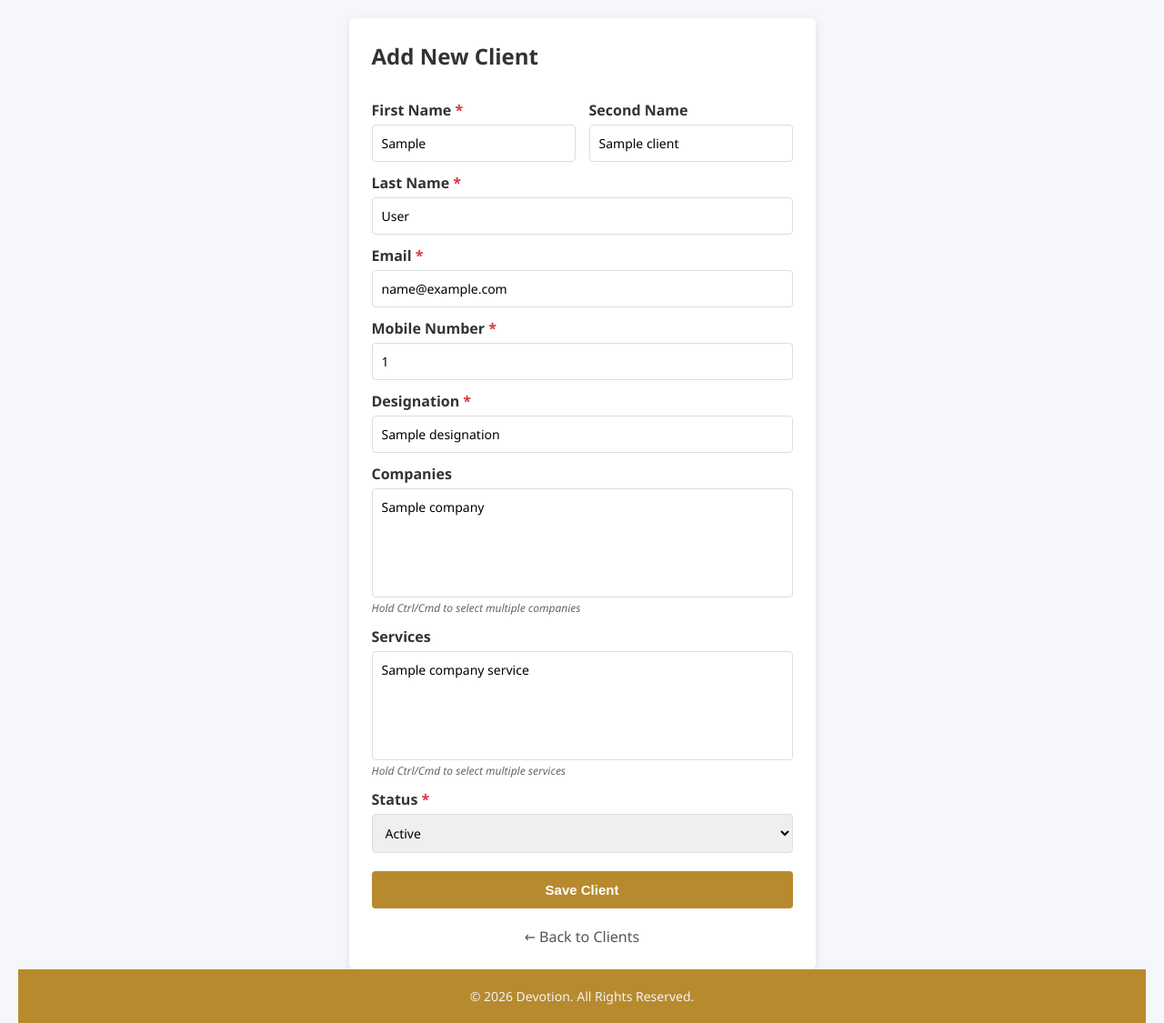
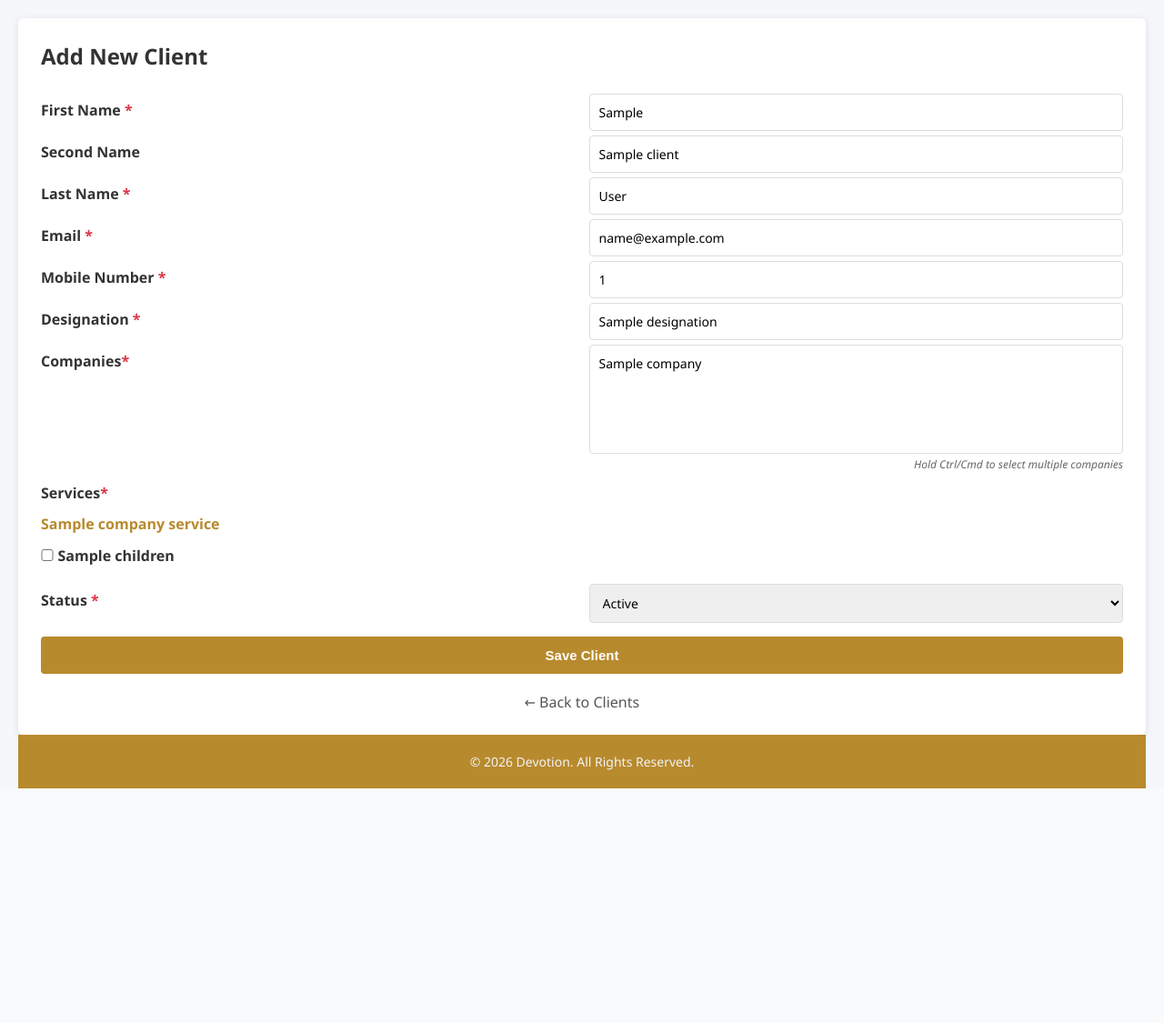
Before and after one commit to GKDevotion/cms-demo, a PHP site: template views/form.php in a window 1280 px wide. Shown: the whole page at 91% size. After the commit the page ends 867 px from the top, so only its background shows below. Run offline with PHP 8.4, Linux system fonts and the light colour scheme; the template is opened without the code that fills it: most values are stand-ins (such as "Sample title", 1, 10 or a date in 2020); data that the repository does not hold is empty.

Commit message:
in client update service can select multiple  using checkbox

```diff
--- a/assets/css/style.css
+++ b/assets/css/style.css
@@ -36,8 +36,7 @@ body {
 }
 
 .container-narrow {
-    max-width: 600px;
-    margin: auto;
+
     background: #fff;
     padding: 25px;
     border-radius: 6px;
@@ -174,6 +173,7 @@ select[multiple] {
 }
 
 .form-hint {
+    text-align: end;
     font-size: 12px;
     color: #666;
     margin-top: 3px;
--- a/views/form.php
+++ b/views/form.php
@@ -10,6 +10,7 @@
  * - $companies: Array of available companies
  * - $is_edit: Boolean flag indicating if this is an edit form
  */
+
 ?>
 
 <div class="container-narrow">
@@ -27,101 +28,159 @@
     <?php endif; ?>
 
     <form method="POST">
-        <div class="form-row">
-            <div>
+
+        <div class="row">
+            <!-- LEFT COLUMN (col-6) -->
+            <div class="col-md-6">
+
+                <div class="form-row mb-3">
                     <label>First Name <span class="required">*</span></label>
-                <input
-                    type="text"
-                    name="first_name"
-                    placeholder="Enter Your First Name"
+                    <input type="text" name="first_name" placeholder="Enter Your First Name"
                         value="<?php echo htmlspecialchars($_POST['first_name'] ?? ($client['first_name'] ?? '')); ?>"
                         required>
                 </div>
-            <div>
+
+                <div class="form-row mb-3">
                     <label>Second Name</label>
-                <input
-                    type="text"
-                    name="second_name"
-                    placeholder="Enter Your Second Name"
+                    <input type="text" name="second_name" placeholder="Enter Your Second Name"
                         value="<?php echo htmlspecialchars($_POST['second_name'] ?? ($client['second_name'] ?? '')); ?>">
                 </div>
+
+                <div class="form-row mb-3">
+                    <label>Last Name <span class="required">*</span></label>
+                    <input type="text" name="last_name" placeholder="Enter Your Last Name"
+                        value="<?php echo htmlspecialchars($_POST['last_name'] ?? ($client['last_name'] ?? '')); ?>"
+                        required>
                 </div>
 
-        <label>Last Name <span class="required">*</span></label>
-        <input
-            type="text"
-            name="last_name"
-            placeholder="Enter Your Last Name"
-            value="<?php echo htmlspecialchars($_POST['last_name'] ?? ($client['last_name'] ?? '')); ?>"
-            required>
-
+                <div class="form-row mb-3">
                     <label>Email <span class="required">*</span></label>
-        <input
-            type="email"
-            name="email"
-            placeholder="example@email.com"
+                    <input type="email" name="email" placeholder="example@email.com"
                         value="<?php echo htmlspecialchars($_POST['email'] ?? ($client['email'] ?? '')); ?>"
                         required>
+                </div>
 
+                <div class="form-row mb-3">
                     <label>Mobile Number <span class="required">*</span></label>
-        <input
-            type="text"
-            name="mobile_number"
-            placeholder="+1-234-567-8900"
+                    <input type="text" name="mobile_number" placeholder="+91 1000010000"
                         value="<?php echo htmlspecialchars($_POST['mobile_number'] ?? ($client['mobile_number'] ?? '')); ?>"
                         required>
+                </div>
 
+                <div class="form-row mb-3">
                     <label>Designation <span class="required">*</span></label>
-        <input
-            type="text"
-            name="designation"
-            placeholder="e.g., Manager, Director"
+                    <input type="text" name="designation" placeholder="e.g., Manager, Director"
                         value="<?php echo htmlspecialchars($_POST['designation'] ?? ($client['designation'] ?? '')); ?>"
                         required>
+                </div>
 
-        <label>Companies</label>
-        <select name="companies[]" multiple>
+                <div class="form-row mb-3">
+                    <label>Companies<span class="required">*</span></label>
+                    <select name="companies[]" multiple class="form-control">
                         <?php if (!empty($companies)): ?>
                             <?php foreach ($companies as $company): ?>
-                    <option
-                        value="<?php echo htmlspecialchars($company['id']); ?>"
+                                <option value="<?php echo htmlspecialchars($company['id']); ?>"
                                     <?php
                                     $selected_companies = $_POST['companies'] ?? ($client_companies ?? []);
                                     echo in_array($company['id'], $selected_companies) ? 'selected' : '';
                                     ?>>
                                     <?php echo htmlspecialchars($company['company_name']); ?>
                                 </option>
+
                             <?php endforeach; ?>
+
                         <?php else: ?>
                             <option disabled>No companies available</option>
                         <?php endif; ?>
                     </select>
-        <div class="form-hint">Hold Ctrl/Cmd to select multiple companies</div>
-
-        <label>Services</label>
-        <select name="company_services[]" class="form-select" multiple>
-            <?php foreach ($company_services as $service): ?>
-                <option
-                    value="<?= $service['id'] ?>"
-                    <?= in_array($service['id'], $client_services) ? 'selected' : '' ?>>
-                    <?= htmlspecialchars($service['name']) ?>
-                </option>
-            <?php endforeach; ?>
-        </select>
 
 
-        <div class="form-hint">Hold Ctrl/Cmd to select multiple services</div>
+                </div>
+                <div class="form-hint ">Hold Ctrl/Cmd to select multiple companies</div>
+            </div>
 
 
+            <!-- RIGHT COLUMN (col-6) -->
+            <div class="col-md-6">
+
+                <label>Services<span class="required">*</span></label>
+                <div class="services-hierarchy form-row">
+                    <?php if (!empty($company_services)): ?>
+                        <?php foreach ($company_services as $parent): ?>
+                            <div class="service-parent mb-2">
+
+                                <label class="parent-service d-block fw-bold" style="color: #b88a2e;">
+                                    <?= htmlspecialchars($parent['name']); ?>
+                                </label>
+                                <style>
+                                    .child-checkbox {
+                                        width: 5%;
+                                        padding: 10px;
+                                        margin-top: 5px;
+                                        border-radius: 4px;
+                                        border: 1px solid #ddd;
+                                        font-size: 14px;
+                                        font-family: inherit;
+                                    }
+
+                                    .services-hierarchy {
+                                        display: grid;
+                                        grid-template-columns: repeat(4, 1fr);
+                                        gap: 15px;
+                                    }
+                                </style>
+                                <?php if (!empty($parent['children'])): ?>
+                                    <div class="service-children ms-4 mt-1">
+                                        <?php foreach ($parent['children'] as $child): ?>
+                                            <label class="child-service d-block">
+                                                <input type="checkbox"
+                                                    class="child-checkbox"
+                                                    name="company_services[]"
+                                                    value="<?= $child['id']; ?>"
+                                                    data-parent="<?= $parent['id']; ?>"
+                                                    <?= in_array($child['id'], $client_services) ? 'checked' : ''; ?>>
+                                                <?= htmlspecialchars($child['name']); ?>
+                                            </label>
+                                        <?php endforeach; ?>
+                                    </div>
+                                <?php endif; ?>
+
+                            </div>
+                        <?php endforeach; ?>
+                    <?php else: ?>
+                        <p>No services available.</p>
+                    <?php endif; ?>
+                </div>
+
+                <div class="form-row mt-4" style="    margin-top: 15px; margin-bottom: 15px;">
                     <label>Status <span class="required">*</span></label>
-        <select name="status" required>
+                    <select name="status" required class="form-control">
                         <option value="1" <?php echo ($_POST['status'] ?? ($client['status'] ?? 1)) == 1 ? 'selected' : ''; ?>>Active</option>
                         <option value="0" <?php echo ($_POST['status'] ?? ($client['status'] ?? 1)) == 0 ? 'selected' : ''; ?>>Inactive</option>
                     </select>
+                </div>
 
-        <button type="submit" class="btn" style="    margin-top: 20px;
-    width: 100%;"><?php echo $is_edit ? 'Update Client' : 'Save Client'; ?></button>
+            </div>
+
+        </div>
+
+        <button type="submit" class="btn btn-primary mt-3" style="width:100%;">
+            <?php echo $is_edit ? 'Update Client' : 'Save Client'; ?>
+        </button>
+
     </form>
 
     <a href="index.php" class="back ">← Back to Clients</a>
+
+    <script>
+        document.querySelectorAll('.child-checkbox').forEach(child => {
+            child.addEventListener('change', function() {
+                const parent = document.querySelector(
+                    '.parent-checkbox[value="' + this.dataset.parent + '"]'
+                );
+                if (this.checked) parent.checked = true;
+            });
+        });
+    </script>
+
 </div>
```
Also changed, not shown: classes/Client.php (+14 -8 lines), create.php (+22 -2 lines), edit.php (+26 -2 lines), services/create.php (+8 -5 lines). Lines whose indentation alone changed are shown as unchanged.
